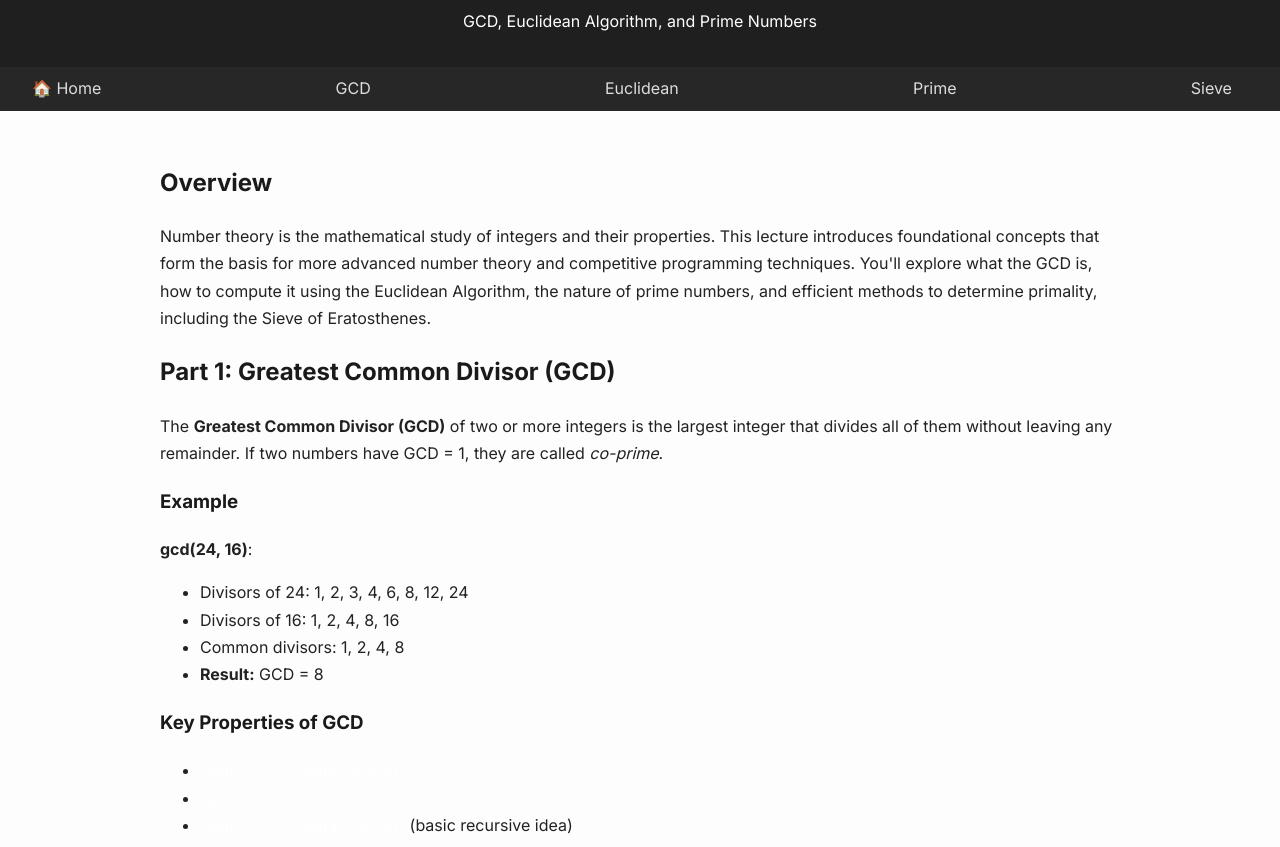
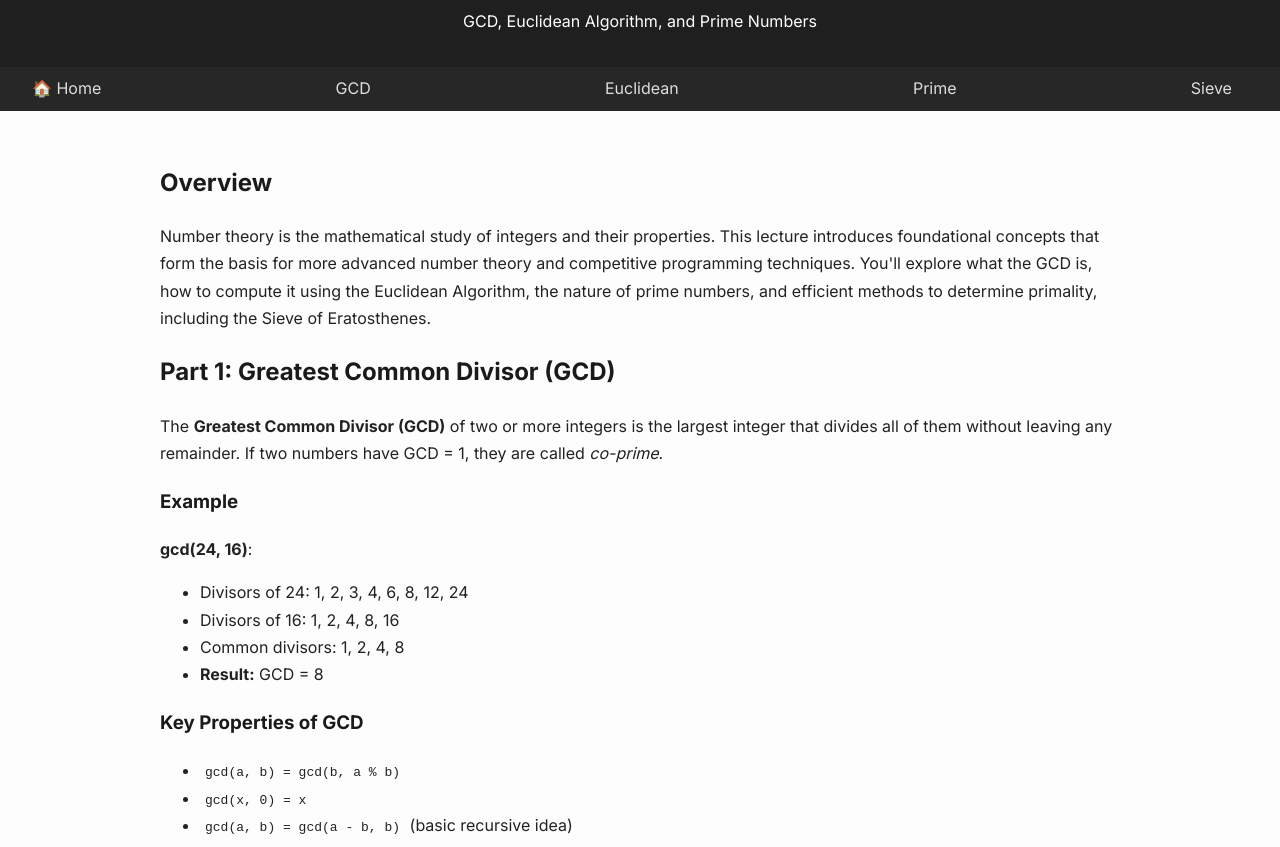
Before and after one commit to algorider111/shayan-topic-stream-ref, a plain HTML site: page num-theory-1.html in a window 1280 px wide. Shown: the part 105-952 px from the top of the page. Drawn offline with Linux system fonts and the light colour scheme.

Commit message:
Update num-theory-1.html

```diff
--- a/num-theory-1.html
+++ b/num-theory-1.html
@@ -44,7 +44,7 @@
       color: #1a1a1a;
     }
     code {
-      color : white;
+/*       color : white; */
       padding: 2px 5px;
       border-radius: 3px;
     }
```
